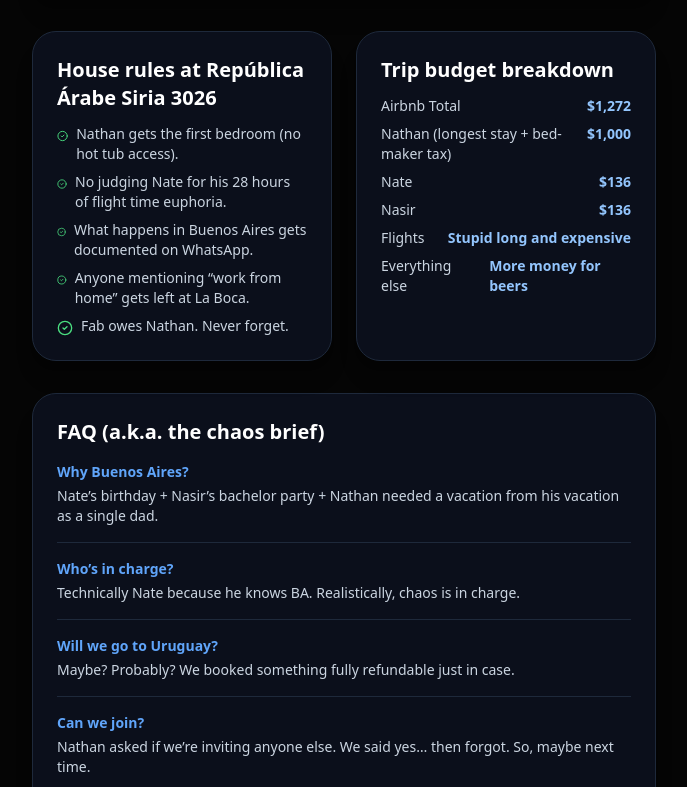
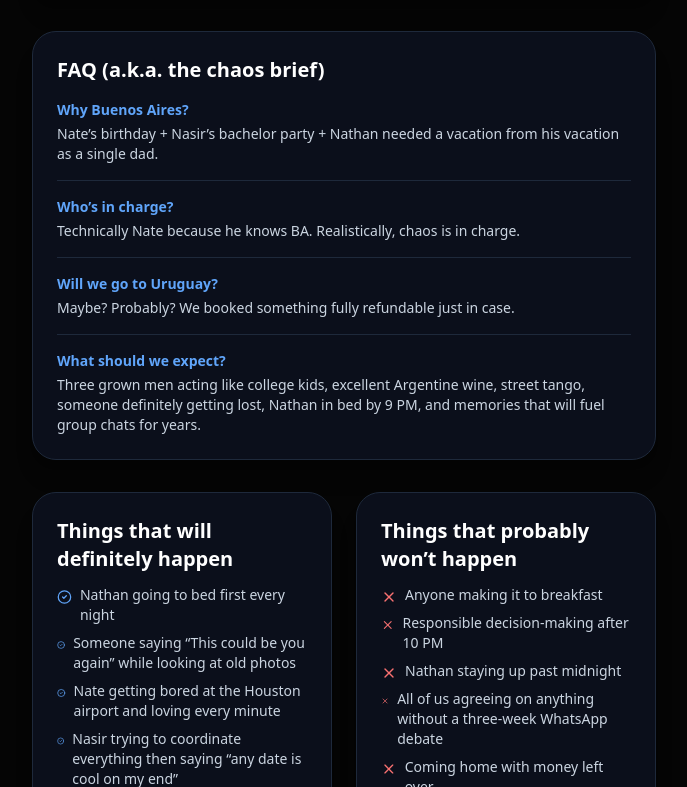
Before and after one commit to hadlocna/argentina, a React (Vite) app: page / in a window 1280 px wide. Shown: the part 1273-2060 px from the top of the page, without its empty margins (296-983 px from the left). Built offline with nearby package versions, Linux system fonts and the light colour scheme.

Commit message:
Refine itinerary sections and hero video

```diff
--- a/src/App.jsx
+++ b/src/App.jsx
@@ -372,14 +372,6 @@
   }
 ];
 
-const HOUSE_RULES = [
-  'Nathan gets the first bedroom (no hot tub access).',
-  'No judging Nate for his 28 hours of flight time euphoria.',
-  'What happens in Buenos Aires gets documented on WhatsApp.',
-  'Anyone mentioning “work from home” gets left at La Boca.',
-  'Fab owes Nathan. Never forget.'
-];
-
 const FAQS = [
   {
     question: 'Why Buenos Aires?',
@@ -394,22 +386,9 @@
     answer: 'Maybe? Probably? We booked something fully refundable just in case.'
   },
   {
-    question: 'Can we join?',
-    answer: 'Nathan asked if we’re inviting anyone else. We said yes… then forgot. So, maybe next time.'
-  },
-  {
     question: 'What should we expect?',
     answer: 'Three grown men acting like college kids, excellent Argentine wine, street tango, someone definitely getting lost, Nathan in bed by 9 PM, and memories that will fuel group chats for years.'
   }
-];
-
-const BUDGET_BREAKDOWN = [
-  { label: 'Airbnb Total', value: '$1,272' },
-  { label: 'Nathan (longest stay + bed-maker tax)', value: '$1,000' },
-  { label: 'Nate', value: '$136' },
-  { label: 'Nasir', value: '$136' },
-  { label: 'Flights', value: 'Stupid long and expensive' },
-  { label: 'Everything else', value: 'More money for beers' }
 ];
 
 const DEFINITELY_HAPPEN = [
@@ -430,12 +409,6 @@
   'Coming home with money left over'
 ];
 
-const EMERGENCY_CONTACTS = [
-  { label: 'Alana (Nate’s wife)', detail: '“He said he’d find an overnight flight on the 13th to make it work.”' },
-  { label: 'Ava (Nasir’s fiancée)', detail: 'Currently in Portland doing “work from home week.”' },
-  { label: 'Fab (Nathan’s wife)', detail: 'Owes him approximately six months of free time.' },
-  { label: 'All three therapists', detail: 'On speed dial.' }
-];
 
 const App = () => {
   const [selectedDest, setSelectedDest] = useState(null);
@@ -501,7 +474,7 @@
       {/* Header */}
       <header className="relative h-72 sm:h-80 md:h-96 flex items-end p-6 sm:p-8 overflow-hidden">
         <video
-          className="absolute inset-0 w-full h-full object-cover brightness-[0.5]"
+          className="absolute inset-0 w-full h-full object-cover object-[center_20%] brightness-[0.5]"
           autoPlay
           muted
           loop
@@ -615,31 +588,6 @@
               </div>
             </div>
 
-            <div className="grid gap-6 mb-8 md:grid-cols-2">
-              <div className="bg-slate-900/60 border border-slate-800 rounded-3xl p-6 shadow-xl">
-                <h3 className="text-xl font-black text-white mb-3">House rules at República Árabe Siria 3026</h3>
-                <ul className="space-y-2 text-sm text-slate-300">
-                  {HOUSE_RULES.map((rule) => (
-                    <li key={rule} className="flex gap-2">
-                      <CheckCircle2 className="w-4 h-4 text-green-400 mt-1" />
-                      <span>{rule}</span>
-                    </li>
-                  ))}
-                </ul>
-              </div>
-              <div className="bg-slate-900/60 border border-slate-800 rounded-3xl p-6 shadow-xl">
-                <h3 className="text-xl font-black text-white mb-3">Trip budget breakdown</h3>
-                <ul className="space-y-2 text-sm text-slate-300">
-                  {BUDGET_BREAKDOWN.map((row) => (
-                    <li key={row.label} className="flex items-start justify-between gap-4">
-                      <span>{row.label}</span>
-                      <span className="text-blue-300 font-semibold">{row.value}</span>
-                    </li>
-                  ))}
-                </ul>
-              </div>
-            </div>
-
             <div className="bg-slate-900/60 border border-slate-800 rounded-3xl p-6 mb-8 shadow-xl">
               <h3 className="text-xl font-black text-white mb-4">FAQ (a.k.a. the chaos brief)</h3>
               <div className="space-y-4">
@@ -674,18 +622,6 @@
                     </li>
                   ))}
                 </ul>
-              </div>
-            </div>
-
-            <div className="bg-slate-900/60 border border-slate-800 rounded-3xl p-6 mb-8 shadow-xl">
-              <h3 className="text-xl font-black text-white mb-3">Emergency contacts (and emotional support)</h3>
-              <div className="grid gap-4 sm:grid-cols-2">
-                {EMERGENCY_CONTACTS.map((contact) => (
-                  <div key={contact.label} className="bg-black/40 border border-slate-800 rounded-2xl p-4">
-                    <p className="text-sm font-semibold text-blue-300">{contact.label}</p>
-                    <p className="text-xs text-slate-400 mt-1">{contact.detail}</p>
-                  </div>
-                ))}
               </div>
             </div>
 
```
